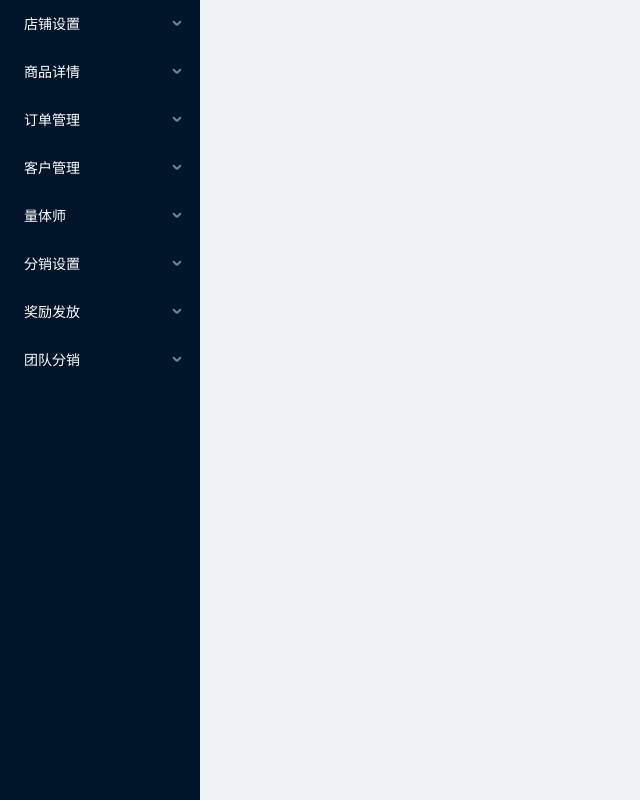
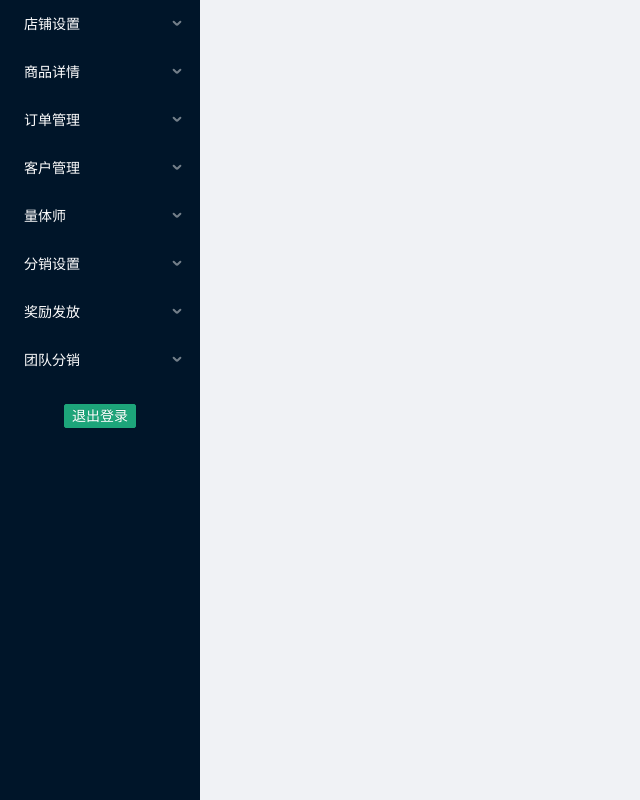
Before and after one commit to fishia/newdreamer-admin, a React (Create React App) app: page / in a window 1280 px wide. Shown: the whole page, without its empty margins (0-640 px from the left). Built offline with nearby package versions, Linux system fonts and the light colour scheme.

Commit message:
添加登录页面

```diff
--- a/src/App.less
+++ b/src/App.less
@@ -38,3 +38,7 @@
     transform: rotate(360deg);
   }
 }
+.loginOut{
+  text-align: center;
+  margin-top: 20px;
+}
--- a/src/api/login.js
+++ b/src/api/login.js
@@ -8,3 +8,9 @@ export function requestLogin(data) {
         params: data
     })
 }
+export function requestLoginOut() {
+    return request({
+        method: 'get',
+        url: '/newdreamer/auth/logout'
+    })
+}
--- a/src/assets/js/request.js
+++ b/src/assets/js/request.js
@@ -8,27 +8,7 @@ export default function request (options) {
     }
     axios.interceptors.response.use(
         response => {
-            console.log(response)
-            // 当链接是从cLogin、pLogin、adminLogin 页面跳转过来时执行
-            // if (
-            //   response.config.url.indexOf('/cLogin') !== -1 ||
-            //   response.config.url.indexOf('/pLogin') !== -1 ||
-            //   response.config.url.indexOf('/adminLogin') !== -1
-            // ) {
-            //   localStorage.setItem(
-            //     'QllToken',
-            //     response.headers['access-token']
-            //   )
-            // }
-            // 这里暂时不需要了，因为cookie在登陆页面已经存储了
-            // if(response.headers['access-token']){
-            //   localStorage.setItem('QllToken', response.headers['access-token']);
-            // }
-            if (response.config.url.indexOf('/login') !== -1) {
-                localStorage.setItem('NdToken', response.headers['access-token']
-              )
-            }
-
+            // console.log(response)
             return response
         },
         error => {
@@ -36,18 +16,14 @@ export default function request (options) {
             if (error.response) {
                 switch (error.response.status) {
                     case 403:
-                        message.error('系统错误！')
+                        message.error('系统错误！');
                         break
                     case 401:
                         // console.log(error.response.data.errors[0].errmsg)
                         // 多接口报403时，只提示一次登录过期
-                        if (localStorage.getItem('NdToken')) {
-                            // if (getCookie('access-token')){
-                            message.error('未登录或登录已过期')
-                            // window.location.href = window.location.origin + '/login'
-                            localStorage.removeItem('NdToken');
-                            // setCookie('access-token', '', -1);
-                        }
+                        message.error('未登录或登录已过期');
+                        // console.log(window.location.origin)
+                        window.location.href = window.location.origin + '/login';
                         break;
                     case 500:
                         message.error('服务异常')
@@ -72,8 +48,9 @@ export default function request (options) {
             // 此处不返回reject则会跳到.then中，且res不会返回任何值，为undefined
             // return Promise.reject(error)
         }
-    )
+    );
     return axios(options).then(response => {
+        if (response) {
             let resCode = response.status;
             let resSuccess = resCode >= 200 && resCode < 300 || resCode === 304; // jq
             if (resSuccess) {
@@ -81,5 +58,8 @@ export default function request (options) {
             } else {
                 return Promise.reject(response.data);
             }
+        }
+    }).catch(err => {
+        return Promise.reject(err);
     })
 }
--- a/src/pages/index.js
+++ b/src/pages/index.js
@@ -1,8 +1,9 @@
 import React from 'react';
 import { BrowserRouter, Link, Route, Switch } from 'react-router-dom';
-import { Layout, Menu, Breadcrumb } from 'antd';
+import {Layout, Menu, Breadcrumb, Button, message} from 'antd';
 import Routes from '../routes';
 import '../App.less';
+import { requestLoginOut } from '../api/login';
 
 const { Sider } = Layout;
 
@@ -74,6 +75,18 @@ function App() {
     //     </BrowserRouter>
     //     </div>
     // }
+    let loginOut = () => {
+        requestLoginOut().then(res => {
+            if (res.code === 200) {
+                // this.props.history.push('/login');
+                message.success('退出登录');
+                setTimeout(function () {
+                    window.location.href = window.location.origin + '/login';
+                }, 1000)
+
+            }
+        })
+    };
     return (
         <div className="App">
             <BrowserRouter >
@@ -92,7 +105,9 @@ function App() {
                         >
                              {renderMenu(Routes)}
                         </Menu>
-
+                    <div className="loginOut">
+                        <Button type="primary" size="small" onClick={loginOut}>退出登录</Button>
+                    </div>
                 </Sider>
             </Layout>
             <Layout className="site-layout" style={{ paddingLeft: 200, height: '100vh', width: '100vw', overflow:'scroll' }}>
```
Also changed, not shown: 1 other file (tests, documents, lock files or other folders). Lines whose indentation alone changed are shown as unchanged.
